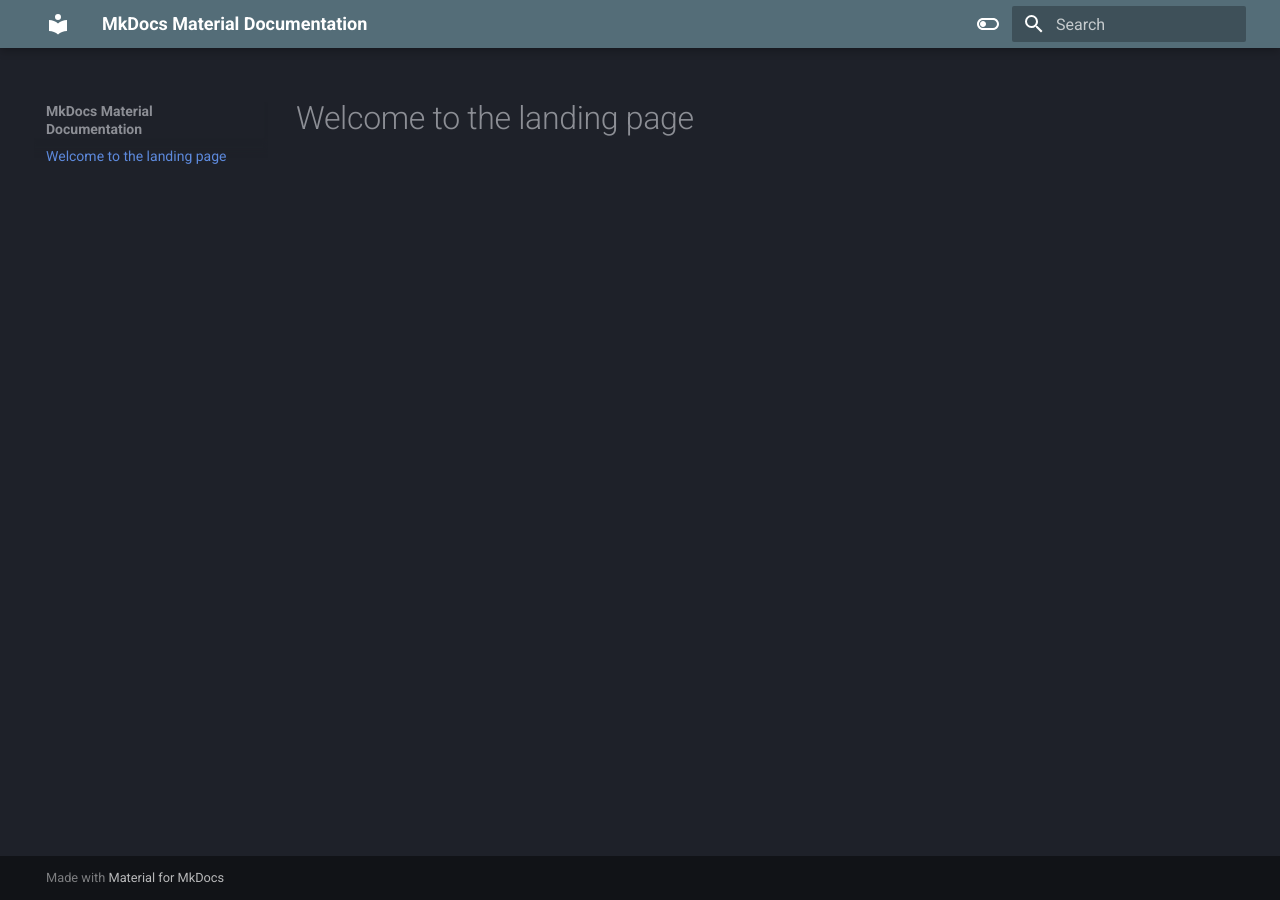
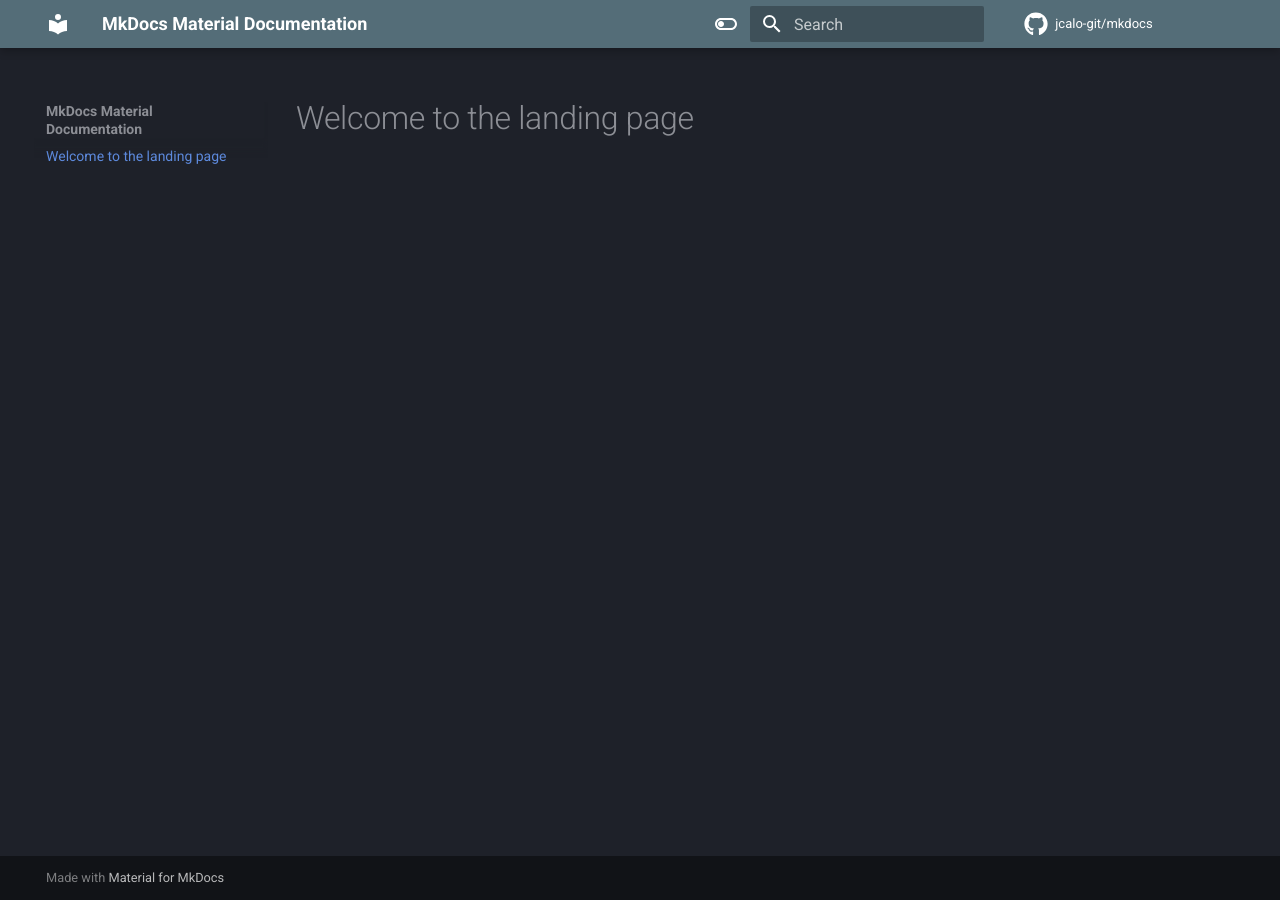
Before and after one commit to jcalo-git/mkdocs, an MkDocs documentation site: the page built from docs/index.md, in a window 1280 px wide. Built offline with MkDocs 1.6.1 and Material for MkDocs 9.7.7, drawn with Linux system fonts in a browser that asks for light colours; comment, search, counter and statistics services are not loaded.

Commit message:
Update mkdocs.yml

```diff
--- a/mkdocs.yml
+++ b/mkdocs.yml
@@ -1,7 +1,9 @@
 site_name: MkDocs Material Documentation
-site_url: https://wiki.ibtida-tech.com
-
+repo_url: https://github.com/jcalo-git/mkdocs
+repo_name: jcalo-git/mkdocs
 theme:
+  icon:
+    repo: fontawesome/brands/github
   name: material
   palette:
    # Palette toggle for dark mode
```
